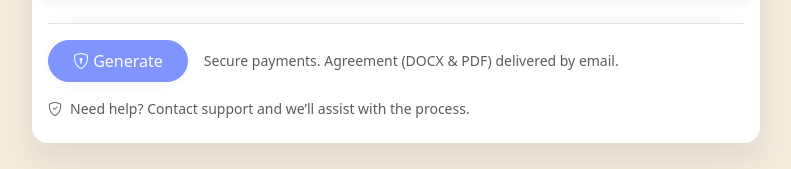
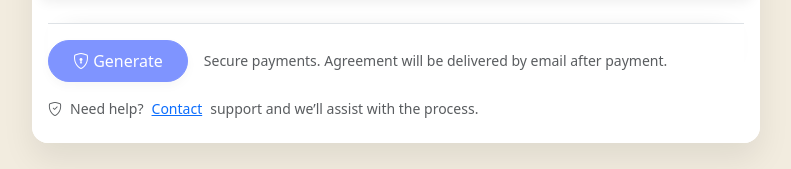
Before and after one commit to WhitelightningDev/hongkongtrust, an Angular app: page /sale-and-cede-agreement in a window 1280 px wide. Shown: the part 1154-1323 px from the top of the page, without its empty margins (50-841 px from the left). Built offline with nearby package versions, Linux system fonts and the light colour scheme.

Commit message:
`Update sale-and-cede-agreement.html: change agreement delivery text and add link to contact support`

```diff
--- a/src/app/pages/sale-and-cede-agreement/sale-and-cede-agreement.html
+++ b/src/app/pages/sale-and-cede-agreement/sale-and-cede-agreement.html
@@ -241,7 +241,7 @@
                   <span *ngIf="generating" class="spinner-border spinner-border-sm" role="status" aria-hidden="true"></span>
                   <span *ngIf="generating" class="ms-2">Processing…</span>
                 </button>
-                <div class="small text-muted">Secure payments. Agreement (DOCX &amp; PDF) delivered by email.</div>
+                <div class="small text-muted">Secure payments. Agreement will be delivered by email after payment.</div>
               </div>
             </div>
           </form>
@@ -249,7 +249,7 @@
         <div class="card-footer bg-white border-0 pt-0 pb-4">
           <div class="small text-muted d-flex align-items-center gap-2 mt-2">
             <i class="bi bi-shield-check"></i>
-            Need help? Contact support and we’ll assist with the process.
+            Need help? <a href="/contact">Contact</a> support and we’ll assist with the process.
           </div>
         </div>
       </div>
```
